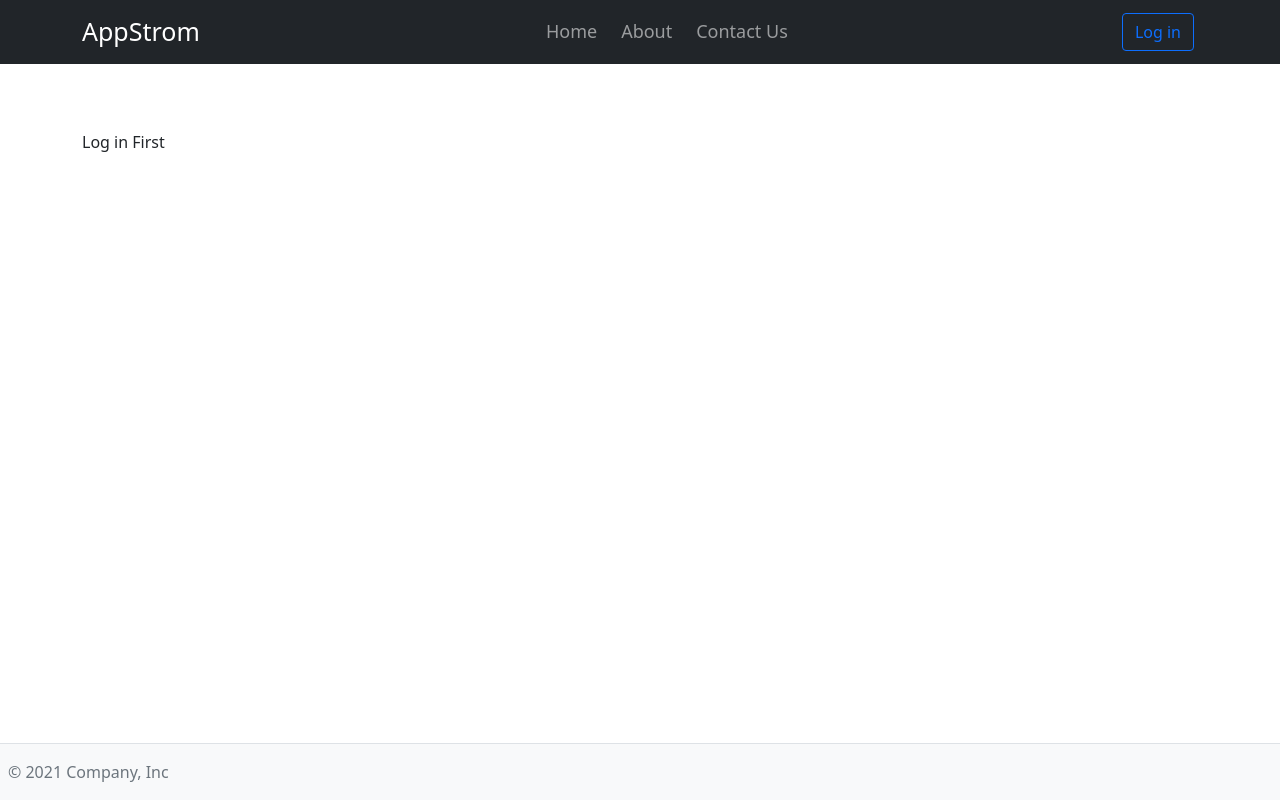
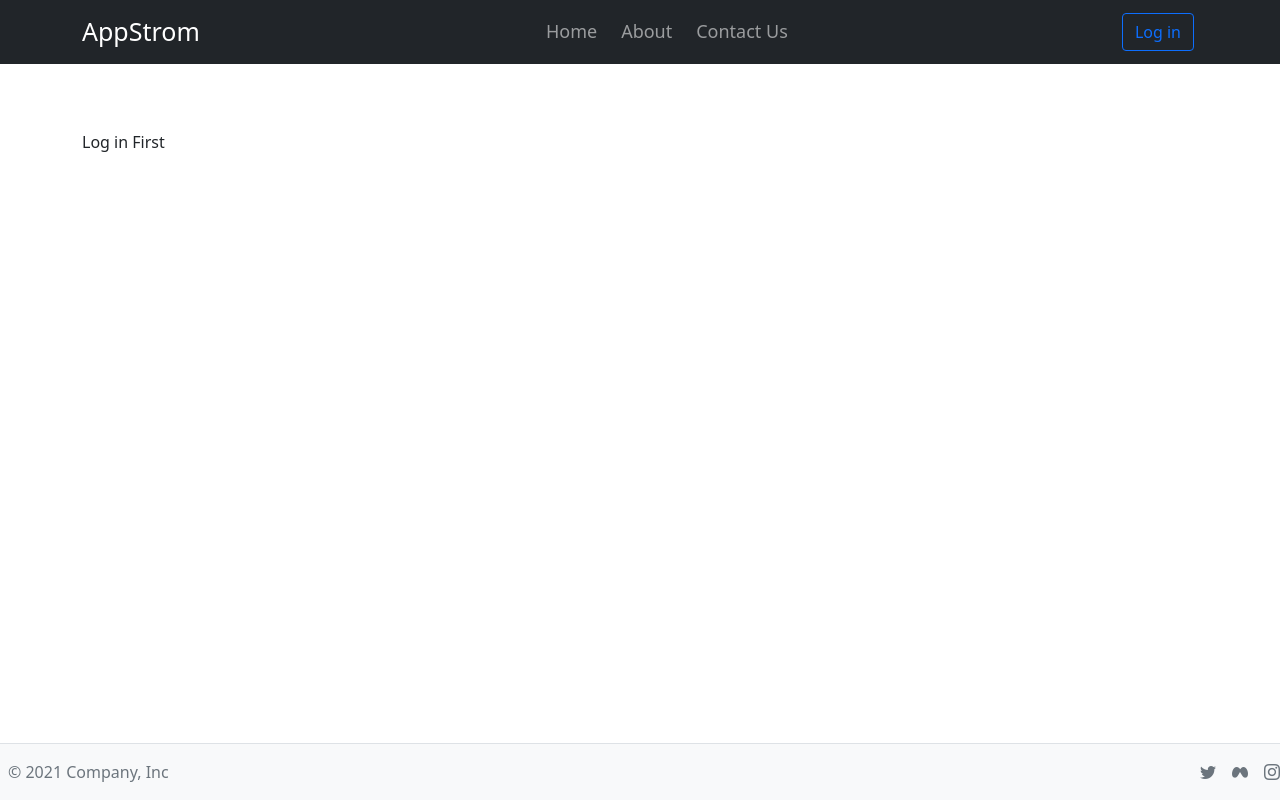
Before and after one commit to shivamanand-dev/appstrom-reactJS, a React (Create React App) app: page /activity in a window 1280 px wide. Built offline with nearby package versions, Linux system fonts and the light colour scheme; no server answers.

Commit message:
footer added

```diff
--- a/src/components/Footer.js
+++ b/src/components/Footer.js
@@ -16,13 +16,19 @@ const Footer = () => {
 
         <ul className="nav col-md-4 justify-content-end list-unstyled d-flex">
           <li className="ms-3">
-            <Link className="text-muted" to="/"></Link>
+            <Link className="text-muted" to="/">
+              <i class="bi bi-twitter"></i>
+            </Link>
           </li>
           <li className="ms-3">
-            <Link className="text-muted" to="/"></Link>
+            <Link className="text-muted" to="/">
+              <i class="bi bi-meta"></i>
+            </Link>
           </li>
           <li className="ms-3">
-            <Link className="text-muted" to="/"></Link>
+            <Link className="text-muted" to="/">
+              <i class="bi bi-instagram"></i>
+            </Link>
           </li>
         </ul>
       </footer>
```
